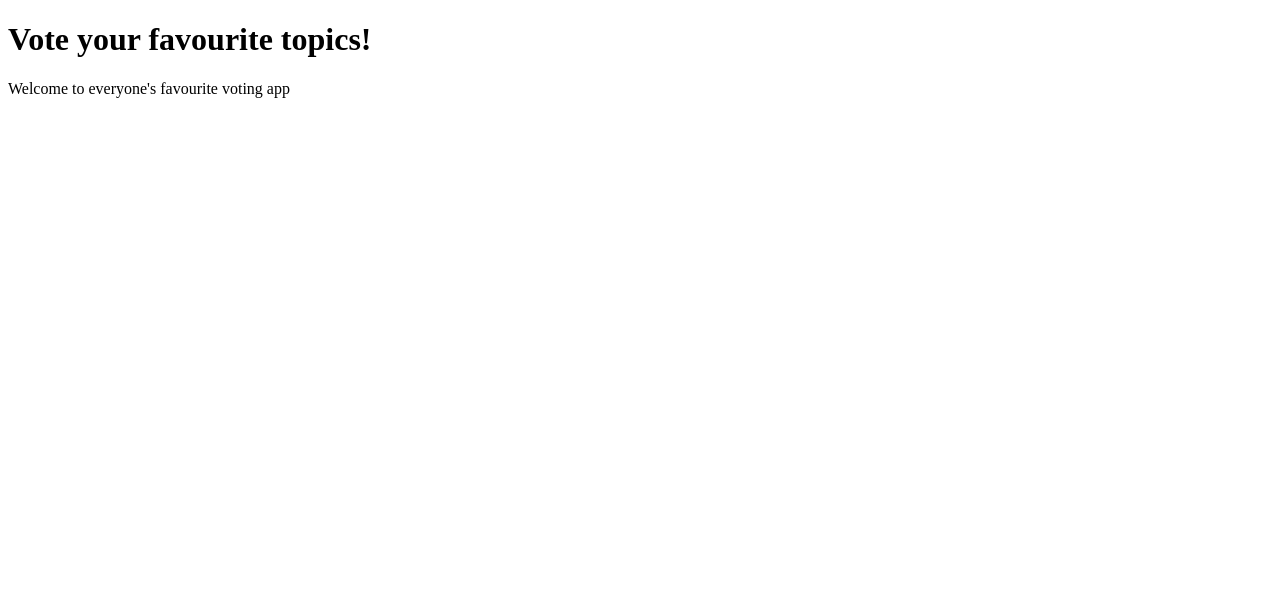
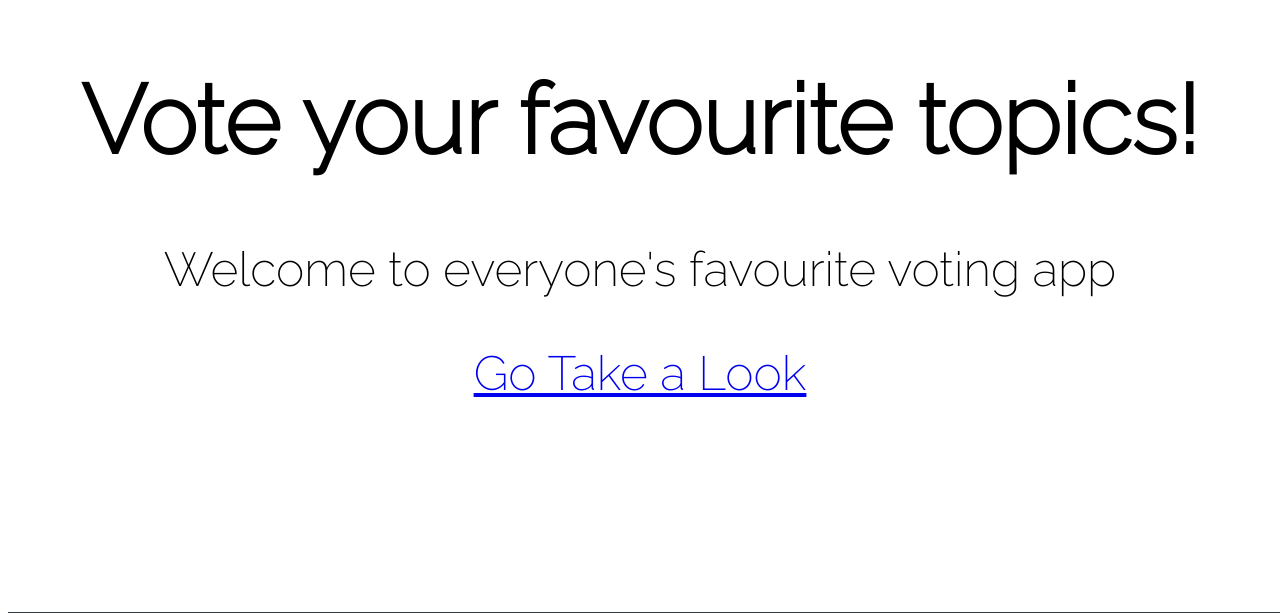
Before and after one commit to opheliah95/hello-django, a Django app: page / in a window 1280 px wide. Shown: the top 613 px of the page. Run offline with Django 4.2, Linux system fonts and the light colour scheme; some libraries are stand-ins or nearby versions.

Commit message:
css: added font and link to web page

```diff
--- a/mysite/mysite/templates/home/index.html
+++ b/mysite/mysite/templates/home/index.html
@@ -10,6 +10,10 @@
     <link rel="stylesheet" type="text/css" href="{% static 'home/styles.css' %}">
     <!--added frontawesome-->
     <script src="https://kit.fontawesome.com/1ee24f00e4.js" crossorigin="anonymous"></script>
+    <!--google font stylesheet-->
+    <link rel="preconnect" href="https://fonts.googleapis.com">
+    <link rel="preconnect" href="https://fonts.gstatic.com" crossorigin>
+    <link href="https://fonts.googleapis.com/css2?family=Raleway:wght@200&display=swap" rel="stylesheet">
 </head>
 <body>
     <!--everyone loves some confetti, why not? -->
@@ -17,8 +21,15 @@
         import confetti from 'https://cdn.skypack.dev/canvas-confetti';
         confetti();
     </script>
-    <h1>Vote your favourite topics!</h1>
-    <p> Welcome to everyone's favourite voting app</p>
+
+    <div class="hero">
+        <div class="content">
+            <h1>Vote your favourite topics!</h1>
+            <p> Welcome to everyone's favourite voting app</p>
+            <a href="/polls" class="button fnt-small">Go Take a Look</a>
+        </div>
+    </div>
+
 
     <!-- footer for the social media-->
    <footer>
--- a/mysite/static/home/styles.css
+++ b/mysite/static/home/styles.css
@@ -31,3 +31,14 @@
 .text-white{
     color: #fff;
 }
+
+.hero .content{
+    text-align: center;
+    font-family: 'Raleway', sans-serif;
+    font-size: 3em;
+}
+
+.fnt-small{
+    font-family: 'Raleway', sans-serif;
+    font-size: 1em;
+}
```
